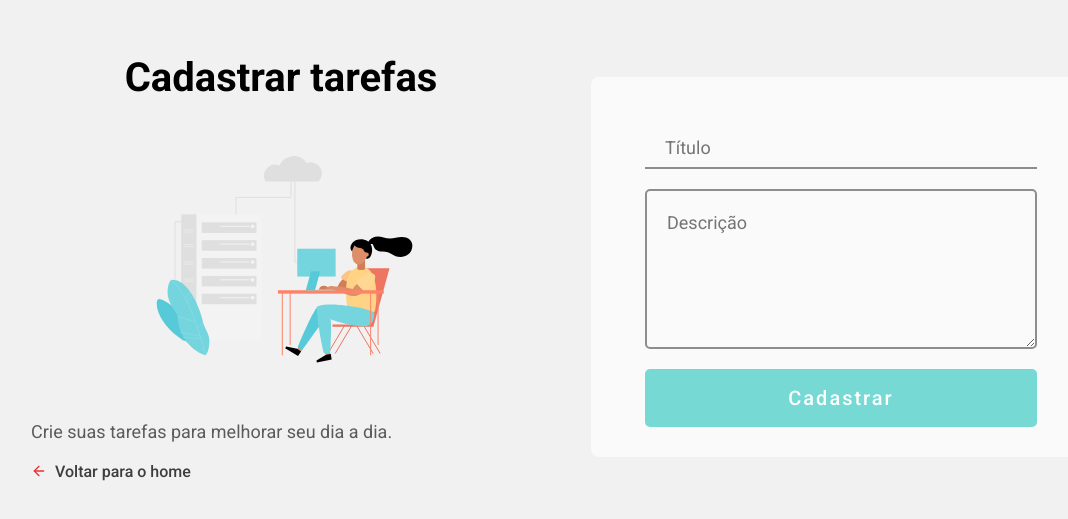
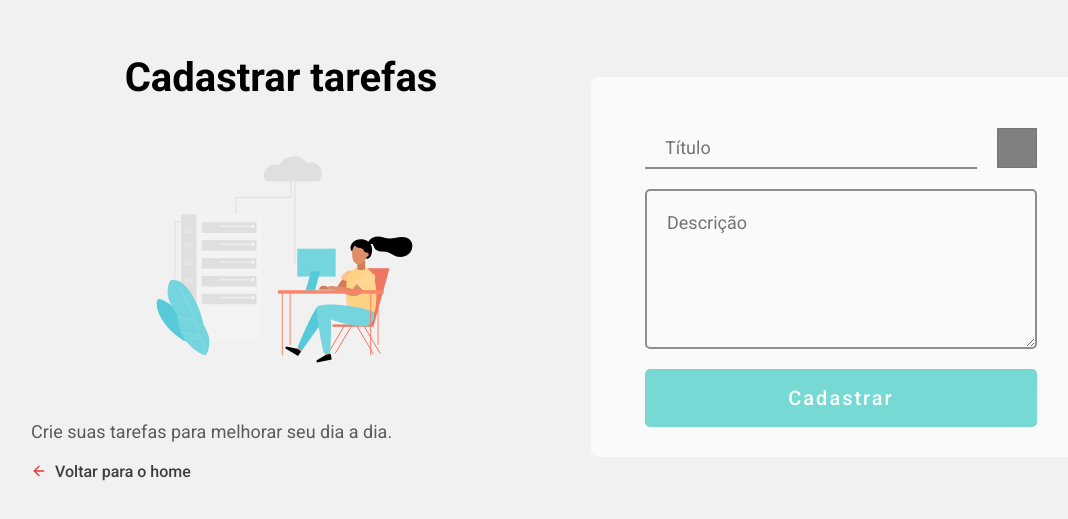
Before and after one commit to ricardonaweboficial/dashboard, a React (Create React App) app in the folder web/: page /profile/tasks/new in a window 1280 px wide. Shown: the part 133-652 px from the top of the page, without its empty margins (79-1147 px from the left). Built offline with nearby package versions, Linux system fonts and the light colour scheme; the HTML template or start-up script is replaced by a standard one.

Commit message:
Feature of background color for task

```diff
--- a/web/src/pages/NewTasks/index.js
+++ b/web/src/pages/NewTasks/index.js
@@ -13,6 +13,7 @@ export default function NewTasks() {
 
 	const [ title, setTitle ] = useState('');
 	const [ description, setDescription ] = useState('');
+	const [ background_color, setBackground_color ] = useState('grey');
 
 	const history = useHistory();
 
@@ -21,7 +22,8 @@ export default function NewTasks() {
 
 		const data = {
 			title,
-			description
+			description,
+			background_color
 		}
 		try {
 			await api.post('tasks', data, {
@@ -48,11 +50,21 @@ export default function NewTasks() {
 				</Link>
 			</section>
 			<form onSubmit={handleNewTask}>
-				<input
-					value={title}
-					onChange={e => setTitle(e.target.value)}
-					placeholder="Título"/>
+				<div className="group-input-select">
+					<input
+						required
+						value={title}
+						onChange={e => setTitle(e.target.value)}
+						placeholder="Título"/>
+					<select style={{ backgroundColor: background_color, color: background_color}} value={background_color} onChange={e => setBackground_color(e.target.value)} id="backgroundColor">
+						<option value="red">Vermelho</option>
+						<option value="grey">Cinza</option>
+						<option value="green">Verde</option>
+						<option value="blue">Azul</option>
+					</select>
+				</div>
 				<textarea
+					required
 					value={description}
 					onChange={e => setDescription(e.target.value)}
 					placeholder="Descrição"/>
--- a/web/src/pages/NewTasks/styles.css
+++ b/web/src/pages/NewTasks/styles.css
@@ -47,8 +47,24 @@
 
 	display:flex;
 	flex-direction:column;
+}
 
+.new-task-container form .group-input-select {
+	display:flex;
+	align-items: center;
+}
 
+.new-task-container form .group-input-select select {
+	width:40px;
+	height:40px;
+	margin-left:20px;
+
+}
+
+.new-task-container form .group-input-select select option {
+	background:white;
+	color:black;
+	font-size:16px;
 }
 
 .new-task-container form input {
```
